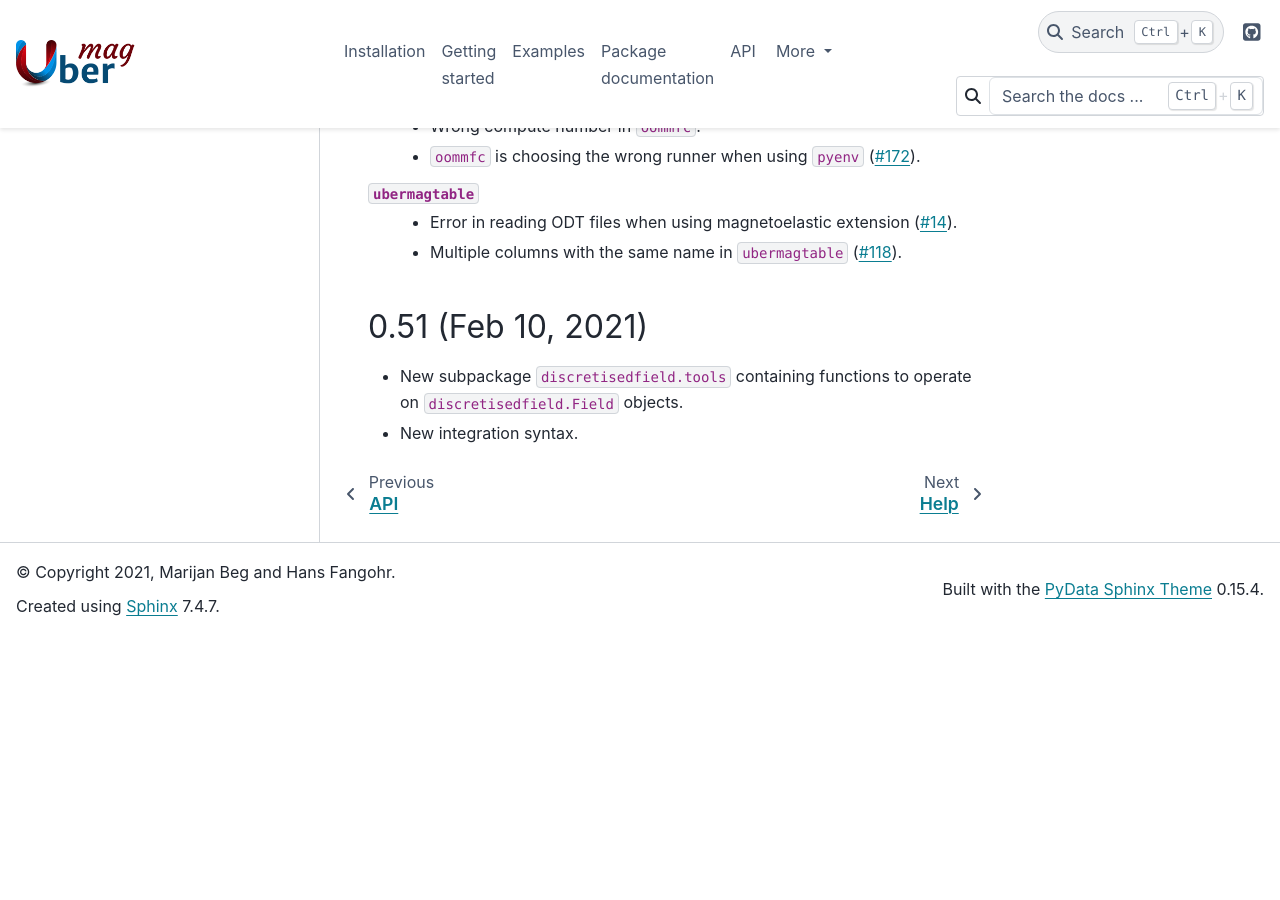
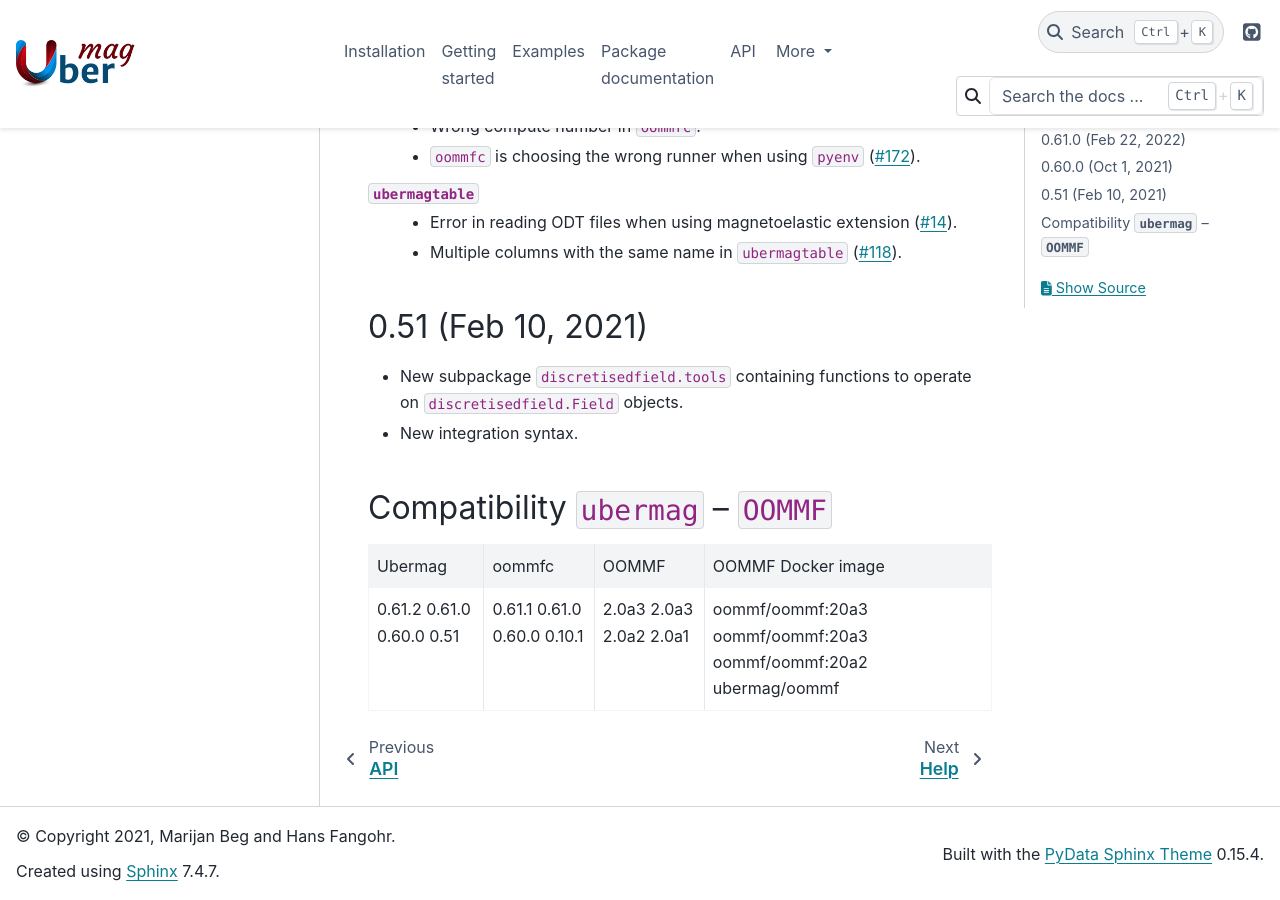
Before and after one commit to ubermag/ubermag.github.io, a Sphinx documentation site: the page built from source/changelog.rst, in a window 1280 px wide and 900 px high, scrolled down 4351 px. Built offline with Sphinx 7.4.7 and the PyData theme 0.15.4, drawn with Linux system fonts in a browser that asks for light colours; pages that are not in the unit, such as notebooks, are missing from menus; before the commit the page ends 4987 px from its top, so only the background shows below that.

Commit message:
Ubermag - OOMMF compatibility matrix

```diff
--- a/source/changelog.rst
+++ b/source/changelog.rst
@@ -196,3 +196,15 @@ Bug fixes
 - New subpackage ``discretisedfield.tools`` containing functions to operate on
   ``discretisedfield.Field`` objects.
 - New integration syntax.
+
+Compatibility ``ubermag`` -- ``OOMMF``
+======================================
+
++---------+--------+-------+--------------------+
+| Ubermag | oommfc | OOMMF | OOMMF Docker image |
++---------+--------+-------+--------------------+
+| 0.61.2  | 0.61.1 | 2.0a3 | oommf/oommf:20a3   |
+| 0.61.0  | 0.61.0 | 2.0a3 | oommf/oommf:20a3   |
+| 0.60.0  | 0.60.0 | 2.0a2 | oommf/oommf:20a2   |
+| 0.51    | 0.10.1 | 2.0a1 | ubermag/oommf      |
++---------+--------+-------+--------------------+
```
